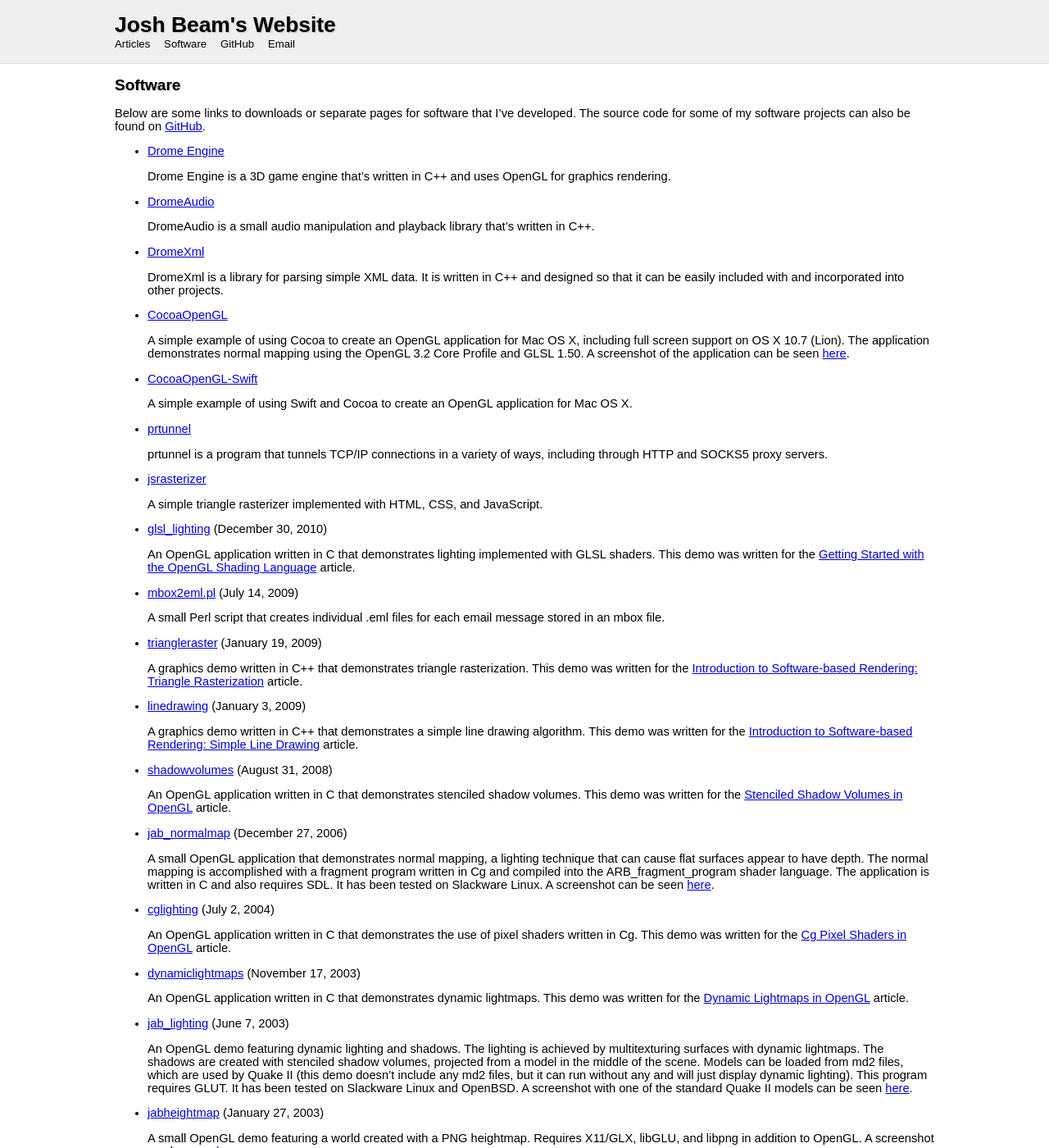
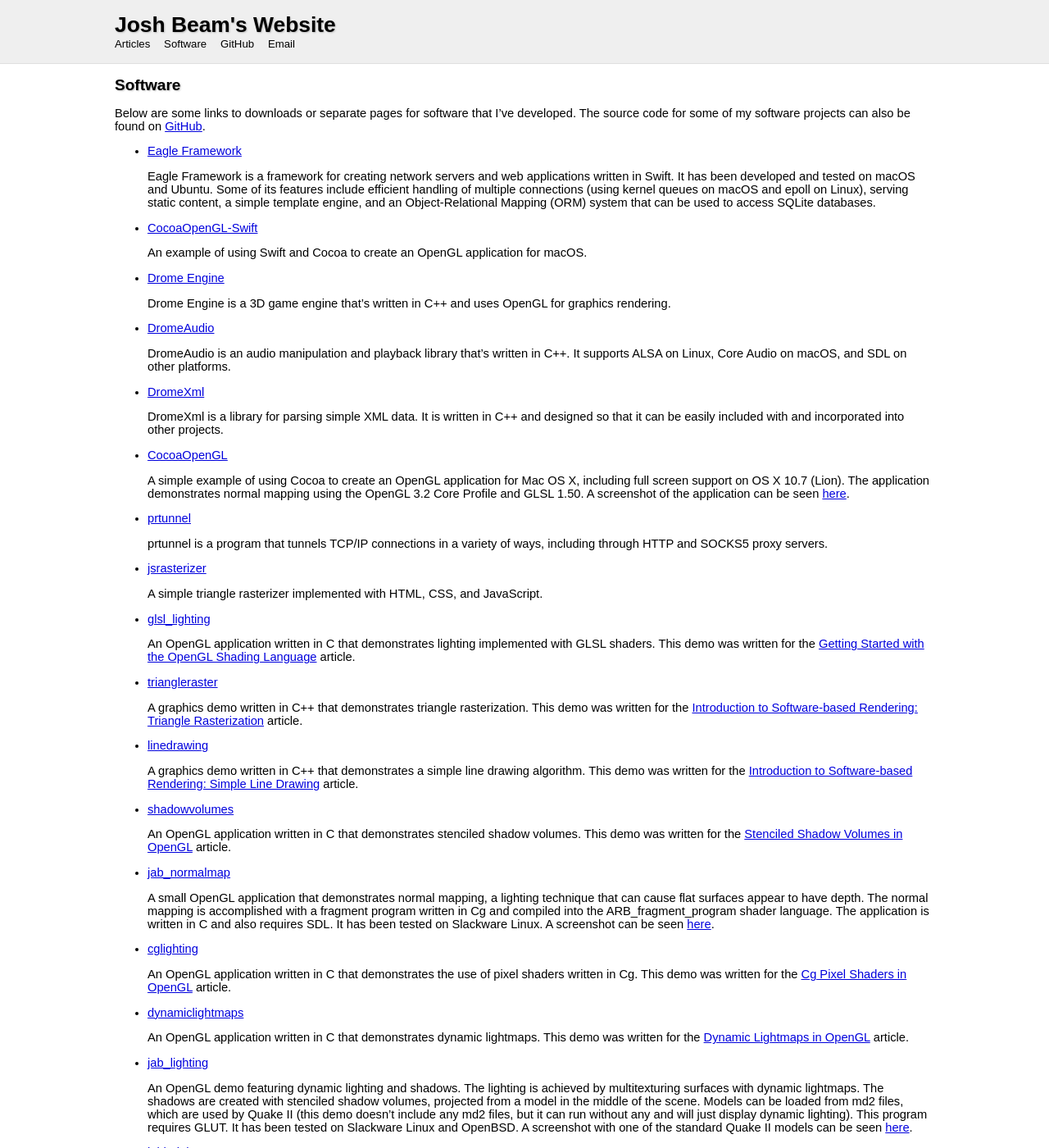
Before and after one commit to joshb/joshb.github.io, a Jekyll site: the page built from software/index.md, in a window 1280 px wide and 1400 px high. Shown: the whole window at 82% size. Built offline with Jekyll 4.4.1, drawn with Linux system fonts in a browser that asks for light colours; some of the changed text lies outside the part shown.

Commit message:
Update software page.

```diff
--- a/software/index.md
+++ b/software/index.md
@@ -3,6 +3,14 @@
 ---
 
 Below are some links to downloads or separate pages for software that I've developed. The source code for some of my software projects can also be found on [GitHub](https://github.com/joshb).
+
+- [Eagle Framework](https://github.com/joshb/EagleFramework)
+
+  Eagle Framework is a framework for creating network servers and web applications written in Swift. It has been developed and tested on macOS and Ubuntu. Some of its features include efficient handling of multiple connections (using kernel queues on macOS and epoll on Linux), serving static content, a simple template engine, and an Object-Relational Mapping (ORM) system that can be used to access SQLite databases.
+
+- [CocoaOpenGL-Swift](https://github.com/joshb/CocoaOpenGL-Swift)
+
+  An example of using Swift and Cocoa to create an OpenGL application for macOS.
 
 - [Drome Engine](drome_engine/)
 
@@ -10,7 +18,7 @@
 
 - [DromeAudio](https://github.com/joshb/dromeaudio)
 
-  DromeAudio is a small audio manipulation and playback library that's written in C++.
+  DromeAudio is an audio manipulation and playback library that's written in C++. It supports ALSA on Linux, Core Audio on macOS, and SDL on other platforms.
 
 - [DromeXml](https://github.com/joshb/DromeXml)
 
@@ -20,10 +28,6 @@
 
   A simple example of using Cocoa to create an OpenGL application for Mac OS X, including full screen support on OS X 10.7 (Lion). The application demonstrates normal mapping using the OpenGL 3.2 Core Profile and GLSL 1.50. A screenshot of the application can be seen [here](screenshots/CocoaOpenGL.png).
 
-- [CocoaOpenGL-Swift](https://github.com/joshb/CocoaOpenGL-Swift)
-
-  A simple example of using Swift and Cocoa to create an OpenGL application for Mac OS X.
-
 - [prtunnel](prtunnel/)
 
   prtunnel is a program that tunnels TCP/IP connections in a variety of ways, including through HTTP and SOCKS5 proxy servers.
@@ -32,42 +36,42 @@
 
   A simple triangle rasterizer implemented with HTML, CSS, and JavaScript.
 
-- [glsl_lighting](https://github.com/joshb/glsl_lighting) (December 30, 2010)
+- [glsl_lighting](https://github.com/joshb/glsl_lighting)
 
   An OpenGL application written in C that demonstrates lighting implemented with GLSL shaders. This demo was written for the [Getting Started with the OpenGL Shading Language](/articles/getting_started_with_glsl/) article.
+
+- [triangleraster](https://github.com/joshb/triangleraster)
+
+  A graphics demo written in C++ that demonstrates triangle rasterization. This demo was written for the [Introduction to Software-based Rendering: Triangle Rasterization](/articles/triangle_rasterization/) article.
+
+- [linedrawing](https://github.com/joshb/linedrawing)
+
+  A graphics demo written in C++ that demonstrates a simple line drawing algorithm. This demo was written for the [Introduction to Software-based Rendering: Simple Line Drawing](/articles/simple_line_drawing/) article.
+
+- [shadowvolumes](https://github.com/joshb/shadowvolumes)
+
+  An OpenGL application written in C that demonstrates stenciled shadow volumes. This demo was written for the [Stenciled Shadow Volumes in OpenGL](/articles/stenciled_shadow_volumes_in_opengl/) article.
+
+- [jab_normalmap](https://github.com/joshb/jab_normalmap)
+
+  A small OpenGL application that demonstrates normal mapping, a lighting technique that can cause flat surfaces appear to have depth. The normal mapping is accomplished with a fragment program written in Cg and compiled into the ARB_fragment_program shader language. The application is written in C and also requires SDL. It has been tested on Slackware Linux. A screenshot can be seen [here](screenshots/jab_normalmap.png).
+
+- [cglighting](https://github.com/joshb/cglighting)
+
+  An OpenGL application written in C that demonstrates the use of pixel shaders written in Cg. This demo was written for the [Cg Pixel Shaders in OpenGL](/articles/cg_pixel_shaders_in_opengl/) article.
+
+- [dynamiclightmaps](https://github.com/joshb/dynamiclightmaps)
+
+  An OpenGL application written in C that demonstrates dynamic lightmaps. This demo was written for the [Dynamic Lightmaps in OpenGL](/articles/dynamic_lightmaps_in_opengl/) article.
+
+- [jab_lighting](https://github.com/joshb/jab_lighting)
+
+  An OpenGL demo featuring dynamic lighting and shadows. The lighting is achieved by multitexturing surfaces with dynamic lightmaps. The shadows are created with stenciled shadow volumes, projected from a model in the middle of the scene. Models can be loaded from md2 files, which are used by Quake II (this demo doesn't include any md2 files, but it can run without any and will just display dynamic lighting). This program requires GLUT. It has been tested on Slackware Linux and OpenBSD. A screenshot with one of the standard Quake II models can be seen [here](screenshots/jab_lighting.jpg).
+
+- [jabheightmap](https://github.com/joshb/jabheightmap)
+
+  A small OpenGL demo featuring a world created with a PNG heightmap. Requires X11/GLX, libGLU, and libpng in addition to OpenGL. A screenshot can be seen [here](screenshots/jabheightmap.jpg).
 
 - [mbox2eml.pl](mbox2eml.pl) (July 14, 2009)
 
   A small Perl script that creates individual .eml files for each email message stored in an mbox file.
-
-- [triangleraster](https://github.com/joshb/triangleraster) (January 19, 2009)
-
-  A graphics demo written in C++ that demonstrates triangle rasterization. This demo was written for the [Introduction to Software-based Rendering: Triangle Rasterization](/articles/triangle_rasterization/) article.
-
-- [linedrawing](https://github.com/joshb/linedrawing) (January 3, 2009)
-
-  A graphics demo written in C++ that demonstrates a simple line drawing algorithm. This demo was written for the [Introduction to Software-based Rendering: Simple Line Drawing](/articles/simple_line_drawing/) article.
-
-- [shadowvolumes](https://github.com/joshb/shadowvolumes) (August 31, 2008)
-
-  An OpenGL application written in C that demonstrates stenciled shadow volumes. This demo was written for the [Stenciled Shadow Volumes in OpenGL](/articles/stenciled_shadow_volumes_in_opengl/) article.
-
-- [jab_normalmap](https://github.com/joshb/jab_normalmap) (December 27, 2006)
-
-  A small OpenGL application that demonstrates normal mapping, a lighting technique that can cause flat surfaces appear to have depth. The normal mapping is accomplished with a fragment program written in Cg and compiled into the ARB_fragment_program shader language. The application is written in C and also requires SDL. It has been tested on Slackware Linux. A screenshot can be seen [here](screenshots/jab_normalmap.png).
-
-- [cglighting](https://github.com/joshb/cglighting) (July 2, 2004)
-
-  An OpenGL application written in C that demonstrates the use of pixel shaders written in Cg. This demo was written for the [Cg Pixel Shaders in OpenGL](/articles/cg_pixel_shaders_in_opengl/) article.
-
-- [dynamiclightmaps](https://github.com/joshb/dynamiclightmaps) (November 17, 2003)
-
-  An OpenGL application written in C that demonstrates dynamic lightmaps. This demo was written for the [Dynamic Lightmaps in OpenGL](/articles/dynamic_lightmaps_in_opengl/) article.
-
-- [jab_lighting](https://github.com/joshb/jab_lighting) (June 7, 2003)
-
-  An OpenGL demo featuring dynamic lighting and shadows. The lighting is achieved by multitexturing surfaces with dynamic lightmaps. The shadows are created with stenciled shadow volumes, projected from a model in the middle of the scene. Models can be loaded from md2 files, which are used by Quake II (this demo doesn't include any md2 files, but it can run without any and will just display dynamic lighting). This program requires GLUT. It has been tested on Slackware Linux and OpenBSD. A screenshot with one of the standard Quake II models can be seen [here](screenshots/jab_lighting.jpg).
-
-- [jabheightmap](https://github.com/joshb/jabheightmap) (January 27, 2003)
-
-  A small OpenGL demo featuring a world created with a PNG heightmap. Requires X11/GLX, libGLU, and libpng in addition to OpenGL. A screenshot can be seen [here](screenshots/jabheightmap.jpg).
```
